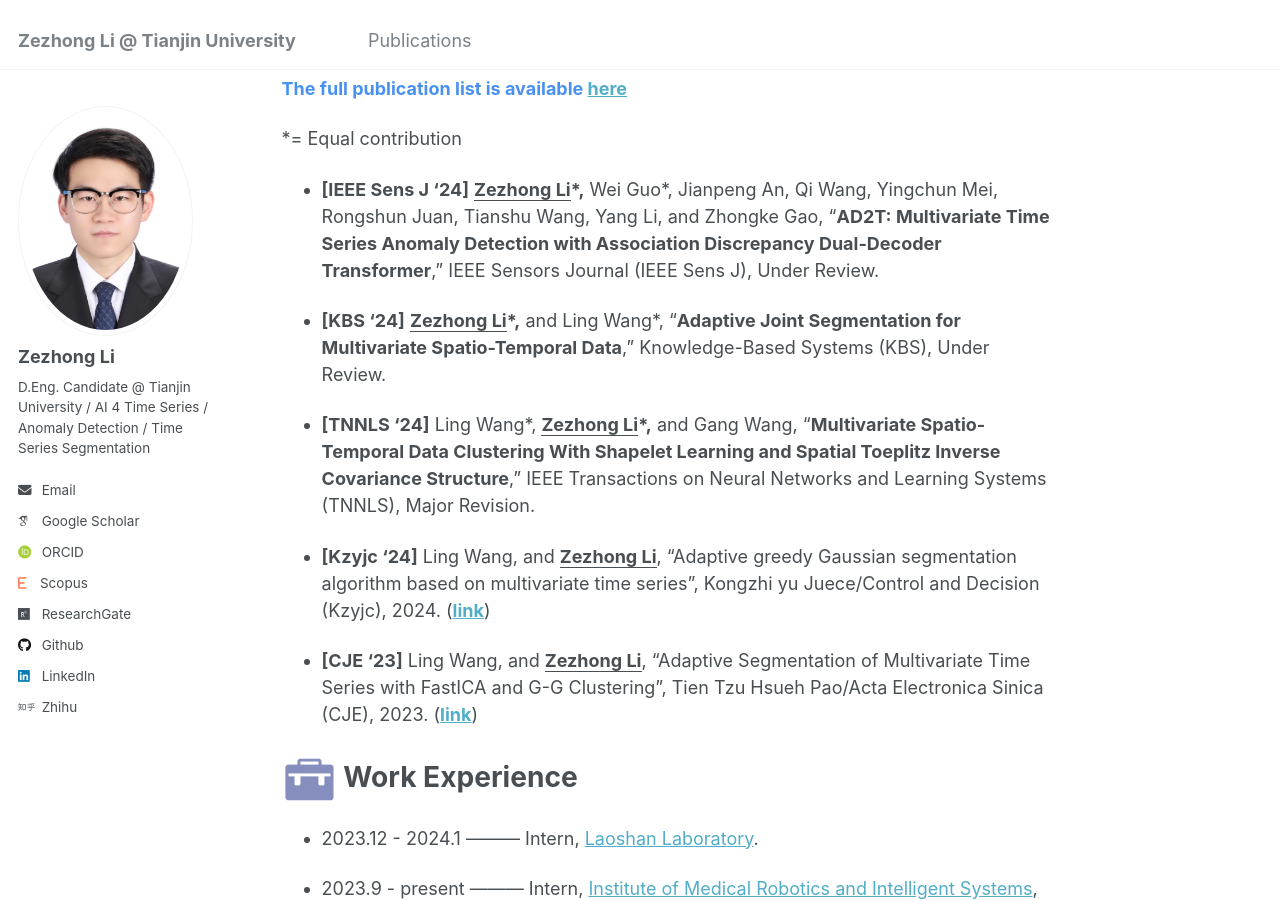
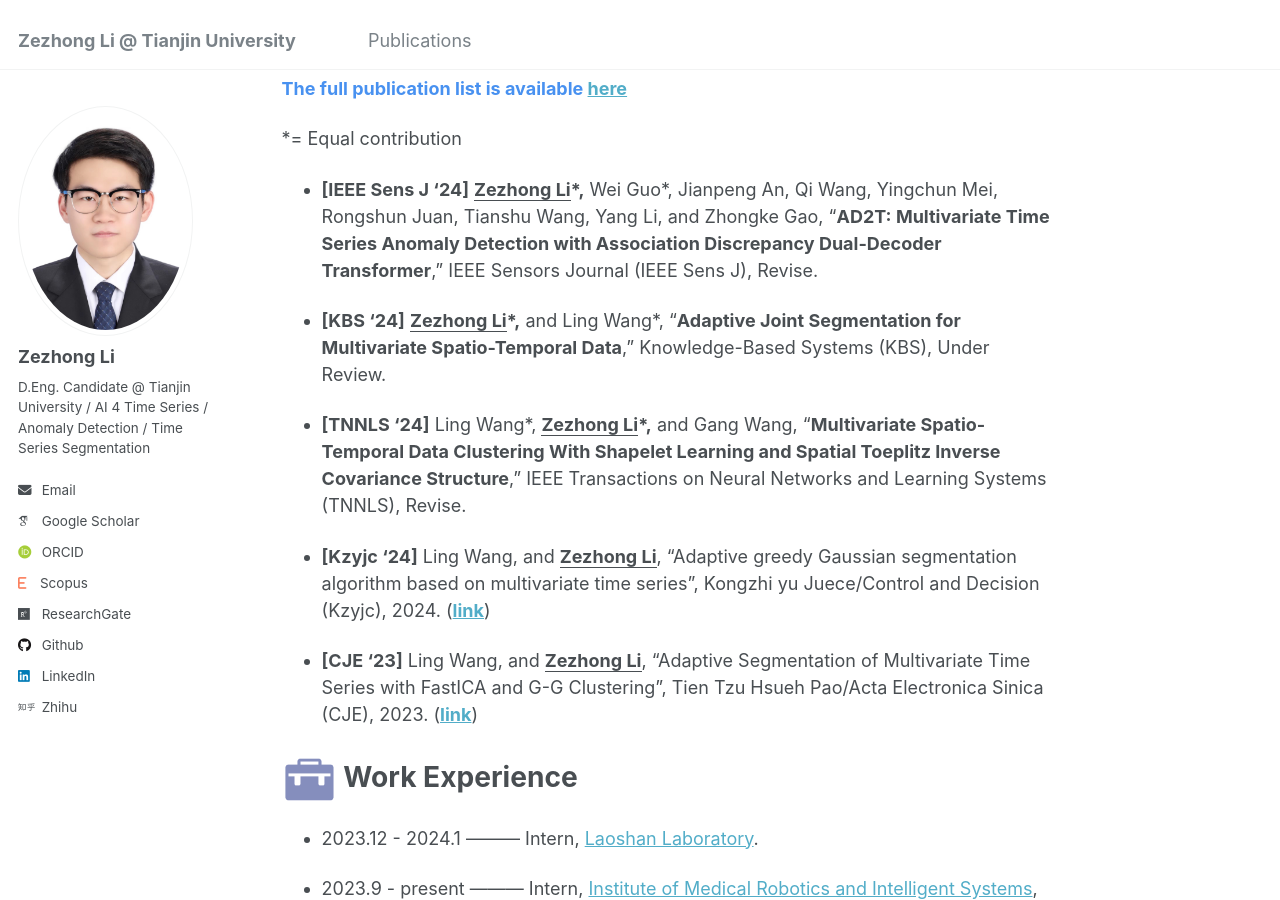
Before and after one commit to lzz19980125/lzz19980125.github.io, a Jekyll site: the page built from _pages/about.md, in a window 1280 px wide and 900 px high, scrolled down 922 px. Built offline with Jekyll 4.4.1, drawn with Linux system fonts in a browser that asks for light colours; some web fonts are replaced.

Commit message:
Update about.md

```diff
--- a/_pages/about.md
+++ b/_pages/about.md
@@ -36,11 +36,11 @@
 
 *= Equal contribution
 
-- **[IEEE Sens J '24]** **<u>Zezhong Li</u>\*,** Wei Guo\*, Jianpeng An, Qi Wang, Yingchun Mei, Rongshun Juan, Tianshu Wang, Yang Li, and Zhongke Gao, “**AD2T: Multivariate Time Series Anomaly Detection with Association Discrepancy Dual-Decoder Transformer**,” IEEE Sensors Journal (IEEE Sens J), Under Review.
+- **[IEEE Sens J '24]** **<u>Zezhong Li</u>\*,** Wei Guo\*, Jianpeng An, Qi Wang, Yingchun Mei, Rongshun Juan, Tianshu Wang, Yang Li, and Zhongke Gao, “**AD2T: Multivariate Time Series Anomaly Detection with Association Discrepancy Dual-Decoder Transformer**,” IEEE Sensors Journal (IEEE Sens J), Revise.
 
 - **[KBS '24]** **<u>Zezhong Li</u>\*,** and Ling Wang\*, “**Adaptive Joint Segmentation for Multivariate Spatio-Temporal Data**,” Knowledge-Based Systems (KBS), Under Review.
 
-- **[TNNLS '24]** Ling Wang\*, **<u>Zezhong Li</u>\*,** and Gang Wang, “**Multivariate Spatio-Temporal Data Clustering With Shapelet Learning and Spatial Toeplitz Inverse Covariance Structure**,” IEEE Transactions on Neural Networks and Learning Systems (TNNLS), Major Revision.
+- **[TNNLS '24]** Ling Wang\*, **<u>Zezhong Li</u>\*,** and Gang Wang, “**Multivariate Spatio-Temporal Data Clustering With Shapelet Learning and Spatial Toeplitz Inverse Covariance Structure**,” IEEE Transactions on Neural Networks and Learning Systems (TNNLS), Revise.
 
 - **[Kzyjc '24]** Ling Wang, and **<u>Zezhong Li</u>**, "Adaptive greedy Gaussian segmentation algorithm based on multivariate time series", Kongzhi yu Juece/Control and Decision (Kzyjc), 2024. ([**link**](http://kzyjc.alljournals.cn/kzyjc/article/abstract/20240224?st=search))
 
```
